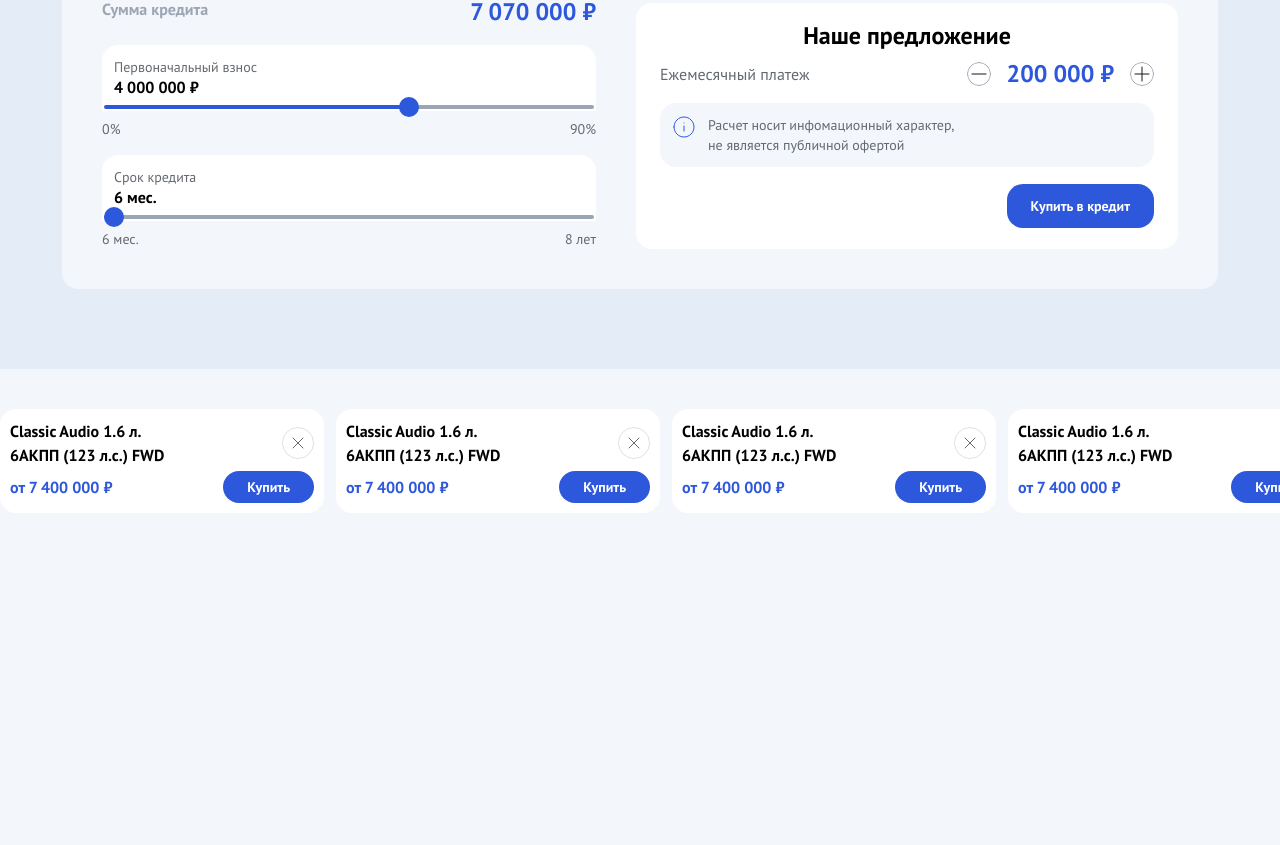
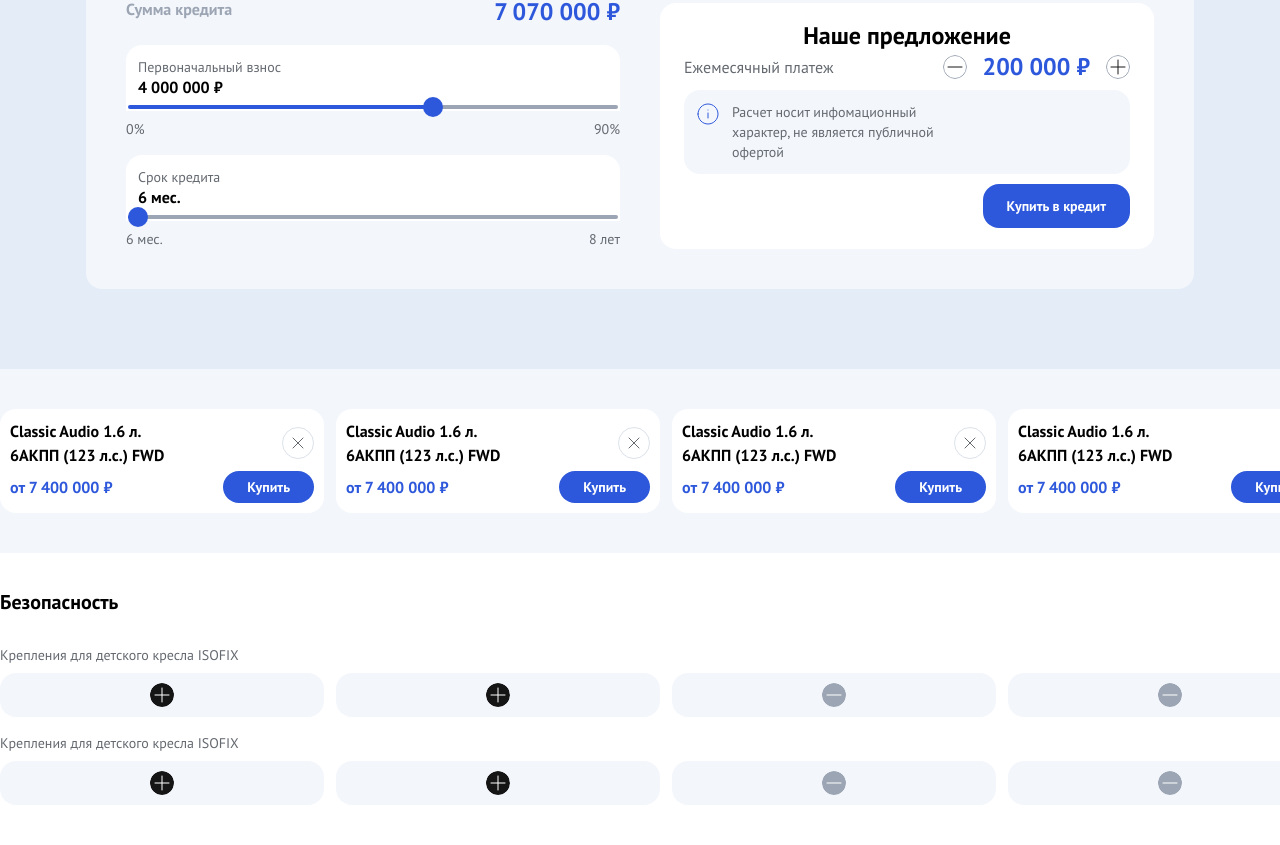
Before and after one commit to turbopetrov/car-site, a website built with webpack: page src/index.html in a window 1280 px wide. Shown: the part 1023-1868 px from the top of the page. Before the commit the page ends 1576 px from the top, so only its background shows below. Built offline with nearby package versions, Linux system fonts and the light colour scheme; files whose address does not match are found by name.

Commit message:
feat:Add table

```diff
--- a/src/index.html
+++ b/src/index.html
@@ -201,11 +201,10 @@
           <button class="button--dark credit-offer-block__btn">Купить в кредит</button>
         </div>
       </div>
-
       </div>
     </section>
     <section class="complectation-section">
-      <div class="swiper">
+      <div class="swiper complectation-swiper">
         <div class="swiper-wrapper">
           <!-- Slides -->
           <div class="swiper-slide swiper__slide">
@@ -293,6 +292,41 @@
       <div class="js-swiper-button-prev swiper__prev"></div>
       <div class="js-swiper-button-next swiper__next"></div>
     </section>
+    <section class="table-section">
+      <div class="table-section__content-wrap">
+        <div class="table-section__title-block">
+          <span class="table-section__title heading--md">Безопасность</span>
+          <div class="table-section__unknow-btn"></div>
+        </div>
+        <div class="section-table__table table">
+          <div class="js-table-swiper">
+            <div class="swiper-wrapper"></div>
+          </div>
+          <div class="table__item">
+            <div class="table__item-title text--sm --dark-gray">
+              Крепления для детского кресла ISOFIX
+            </div>
+            <div class="table__item-row">
+              <div class="table__item-cell plus"></div>
+              <div class="table__item-cell plus"></div>
+              <div class="table__item-cell minus"></div>
+              <div class="table__item-cell minus"></div>
+            </div>
+          </div>
+          <div class="table__item">
+            <div class="table__item-title text--sm --dark-gray">
+              Крепления для детского кресла ISOFIX
+            </div>
+            <div class="table__item-row">
+              <div class="table__item-cell plus"></div>
+              <div class="table__item-cell plus"></div>
+              <div class="table__item-cell minus"></div>
+              <div class="table__item-cell minus"></div>
+            </div>
+          </div>
+        </div>
+      </div>
+    </section>
   </main>
 </body>
 
--- a/src/js/main.js
+++ b/src/js/main.js
@@ -9,13 +9,14 @@ window.onload = function(){
   discountCalculator();
   styleSliderProgress();
   calculateCredit();
-  const swiper = new Swiper('.swiper', {
+  const swiper = new Swiper('.complectation-swiper', {
     modules: [Navigation],
     navigation: {
       nextEl: '.js-swiper-button-next',
       prevEl: '.js-swiper-button-prev',
+      disabledClass: 'invisible',
     },
     slidesPerView: 'auto',
     spaceBetween: 12,
   });
-}
+};
--- a/src/scss/complectation-section/compelctation.scss
+++ b/src/scss/complectation-section/compelctation.scss
@@ -57,6 +57,9 @@
   background-repeat: no-repeat;
   cursor: pointer;
   z-index: 10;
+  &.invisible {
+    display: none;
+  }
 }
 
 .swiper__next {
@@ -72,6 +75,9 @@
   background-repeat: no-repeat;
   cursor: pointer;
   z-index: 10;
+  &.invisible {
+    display: none;
+  }
 }
 
 .swiper__slide {
--- /dev/null
+++ b/src/scss/table-section/table.scss
@@ -0,0 +1,55 @@
+.table-section {
+  width: 100%;
+  background-color: $white;
+  &__content-wrap{
+    width: $size--md;
+    margin: 0 auto;
+    display: flex;
+    flex-direction: column;
+    gap: $gap--lg;
+    padding: 40px 0;
+  }
+  &__title {
+    font-size: 1.25rem;
+  }
+}
+
+.table {
+  display: flex;
+  flex-direction: column;
+  gap: $gap--lg;
+  &__item {
+    display: flex;
+    flex-direction: column;
+    gap: $gap--sm;
+  }
+  &__item-row {
+    display: flex;
+    flex-direction: row;
+    justify-content: space-between;
+  }
+  &__item-cell {
+    width: 324px;
+    height: 44px;
+    border-radius: $radius;
+    background-color: $bg-blue;
+    display: flex;
+    justify-content: center;
+    align-items: center;
+    &::after {
+      content: '';
+      display: block;
+      width: 24px;
+      height: 24px;
+      background-position: center;
+      background-repeat: no-repeat;
+      background-size: contain;
+    }
+    &.plus::after {
+      background-image: url('./assets/img/plus.svg');
+    }
+    &.minus::after {
+      background-image: url('./assets/img/minus.svg');
+    }
+  }
+}
--- a/src/scss/ui/ui.scss
+++ b/src/scss/ui/ui.scss
@@ -7,6 +7,9 @@ $gap--xs: 4px;
 
 $radius: 16px;
 
+$mobileScreen: 360px;
+
+
 @import './buttons.scss';
 @import './inputs.scss';
 @import './switchers.scss';
--- a/src/style.scss
+++ b/src/style.scss
@@ -5,7 +5,11 @@
 @import './scss/product-section/product-section.scss';
 @import './scss//credit-section/credit-section.scss';
 @import './scss/complectation-section/compelctation.scss';
+@import './scss/table-section/table.scss';
 
+* {
+  box-sizing: border-box
+}
 body {
   @extend %text;
   margin: 0;
```
Also changed, not shown: src/scss/complectation-section/complect-swiper.scss (deleted).
